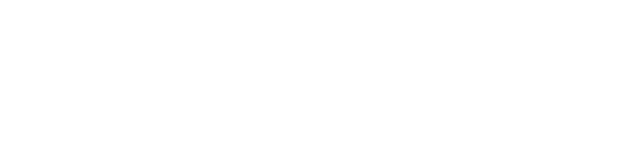
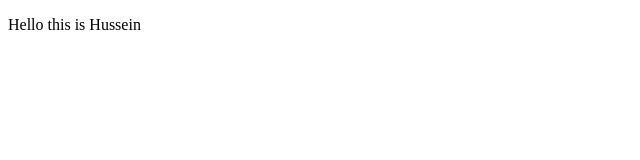
Before and after one commit to hossam123salama/task2, a plain HTML site: page index.html in a window 1280 px wide. Shown: the whole page, without its empty margins (0-640 px from the left). Drawn offline with Linux system fonts and the light colour scheme.

Commit message:
Adding paragraph <p> hello this is hussein

```diff
--- a/index.html
+++ b/index.html
@@ -6,6 +6,7 @@
     <title>Document</title>
 </head>
 <body>
+    <p>Hello this is Hussein</p>
     <script src="main.js"></script>
 </body>
 </html>
```
